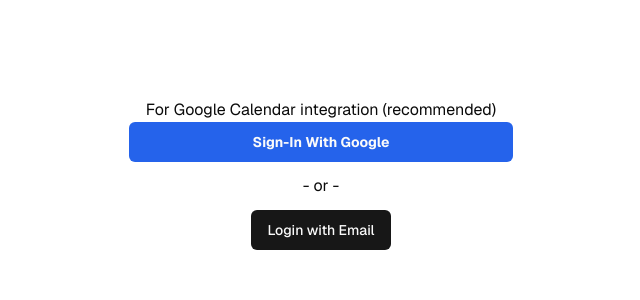
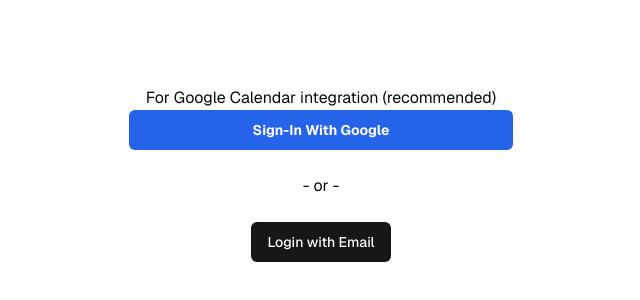
Before and after one commit to SethSullivan/participant-scheduler-v2, a Next.js app: page /login in a window 1280 px wide. Shown: the part 226-526 px from the top of the page, without its empty margins (319-959 px from the left). Built offline with nearby package versions, Linux system fonts and the light colour scheme; no server answers.

Commit message:
increase spacing

```diff
--- a/app/(auth)/login/page.tsx
+++ b/app/(auth)/login/page.tsx
@@ -13,12 +13,12 @@ export default function Page() {
           <GoogleLoginButton/>
         </div>
         {!showEmailLogin &&
-        <div className="w-full max-w-sm pt-3 text-center">
+        <div className="w-full max-w-sm pt-6 text-center">
            - or -
         </div>
         }
         {!showEmailLogin &&
-        <div className="flex w-full max-w-sm pt-3 items-center justify-center">
+        <div className="flex w-full max-w-sm pt-6 items-center justify-center">
            <Button onClick={() => setShowEmailLogin(true)}>
               Login with Email
            </Button>
```
